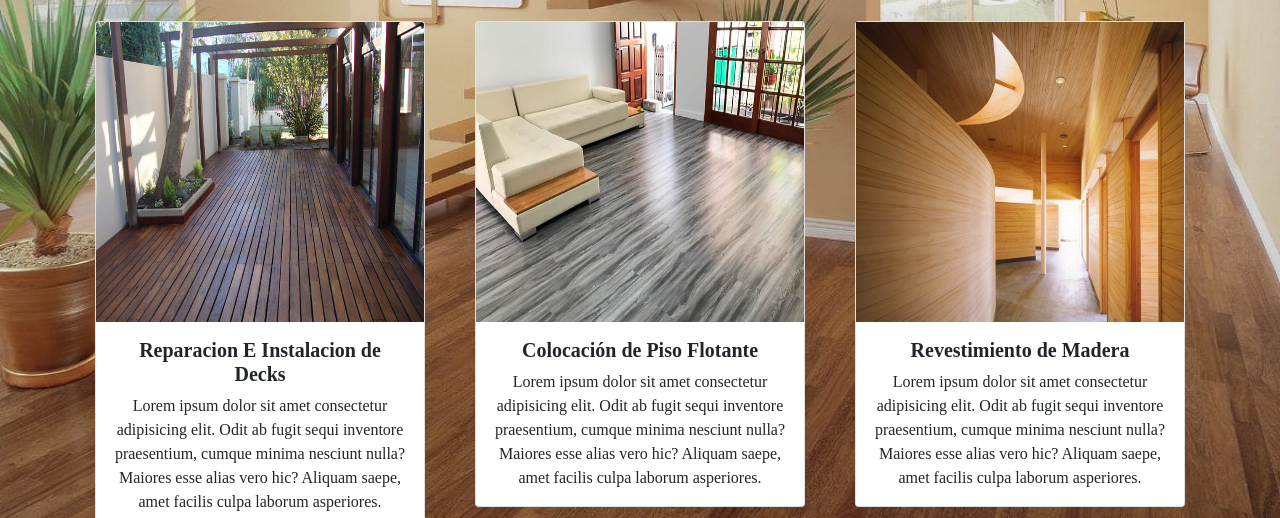
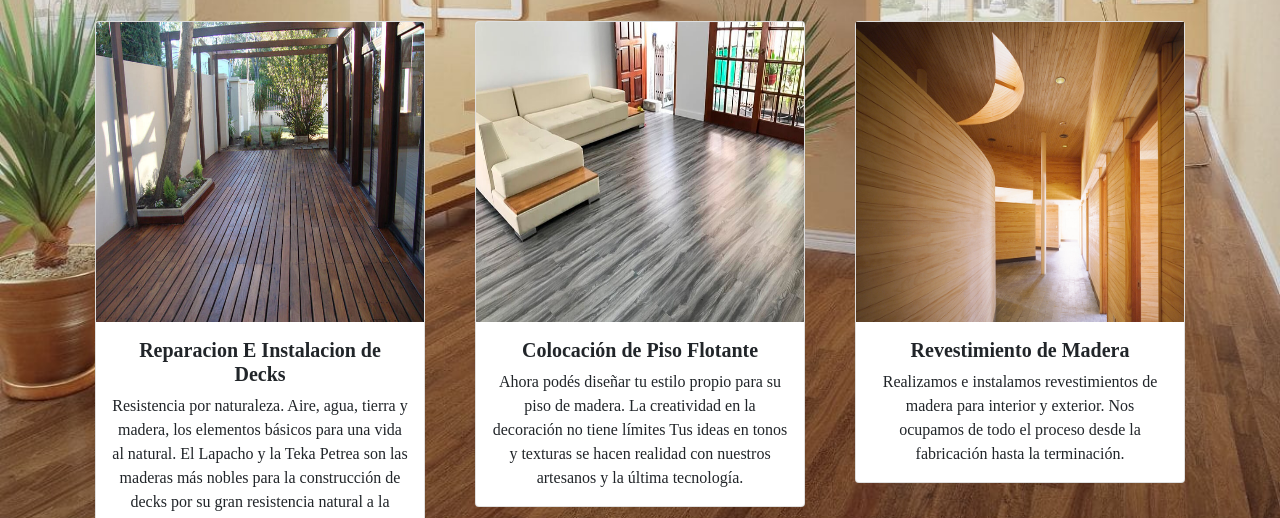
Before and after one commit to cabreraluis12/coder-cabrera-luis-alberto, a website: page pages/servicios.html in a window 1280 px wide. Shown: the part 282-800 px from the top of the page. Drawn offline with nearby package versions, Linux system fonts and the light colour scheme; a web font is replaced by a local one.

Commit message:
actualizacion de descripcion de trabajos en pagina Servicios

```diff
--- a/pages/servicios.html
+++ b/pages/servicios.html
@@ -85,7 +85,8 @@
                                     <img src="../images/galeria/deck.jpg" alt="Deck de madera" class="card-img-top">
                                     <div class="card-body">
                                         <h5 class="card-title fw-bold">Reparacion E Instalacion de Decks</h5>
-                                        <p class="card-text">Lorem ipsum dolor sit amet consectetur adipisicing elit. Odit ab fugit sequi inventore praesentium, cumque minima nesciunt nulla? Maiores esse alias vero hic? Aliquam saepe, amet facilis culpa laborum asperiores.</p>
+                                        <p class="card-text">Resistencia por naturaleza. Aire, agua, tierra y madera, los elementos básicos para una vida al natural.
+                                            El Lapacho y la Teka Petrea son las maderas más nobles para la construcción de decks por su gran resistencia natural a la intemperie</p>
                                     </div>
                                 </div>
                             </div>
@@ -94,7 +95,7 @@
                                     <img src="../images/galeria/piso-pvc.jpg" alt="piso de pvc" class="card-img-top">
                                     <div class="card-body">
                                         <h5 class="card-title fw-bold">Colocación de Piso Flotante</h5>
-                                        <p class="card-text">Lorem ipsum dolor sit amet consectetur adipisicing elit. Odit ab fugit sequi inventore praesentium, cumque minima nesciunt nulla? Maiores esse alias vero hic? Aliquam saepe, amet facilis culpa laborum asperiores.</p>
+                                        <p class="card-text">Ahora podés diseñar tu estilo propio para su piso de madera. La creatividad en la decoración no tiene límites Tus ideas en tonos y texturas se hacen realidad con nuestros artesanos y la última tecnología.</p>
                                     </div>
                                 </div>
                             </div>
@@ -103,7 +104,7 @@
                                     <img src="../images/servicios/revestimiento-madera.jpg" alt="revestimiento interior de madera">
                                     <div class="card-body">
                                         <h5 class="card-title fw-bold">Revestimiento de Madera</h5>
-                                        <p class="card-text">Lorem ipsum dolor sit amet consectetur adipisicing elit. Odit ab fugit sequi inventore praesentium, cumque minima nesciunt nulla? Maiores esse alias vero hic? Aliquam saepe, amet facilis culpa laborum asperiores.</p>
+                                        <p class="card-text">Realizamos e instalamos revestimientos de madera para interior y exterior. Nos ocupamos de todo el proceso desde la fabricación hasta la terminación.</p>
                                     </div>
                                 </div>
                             </div>
```
